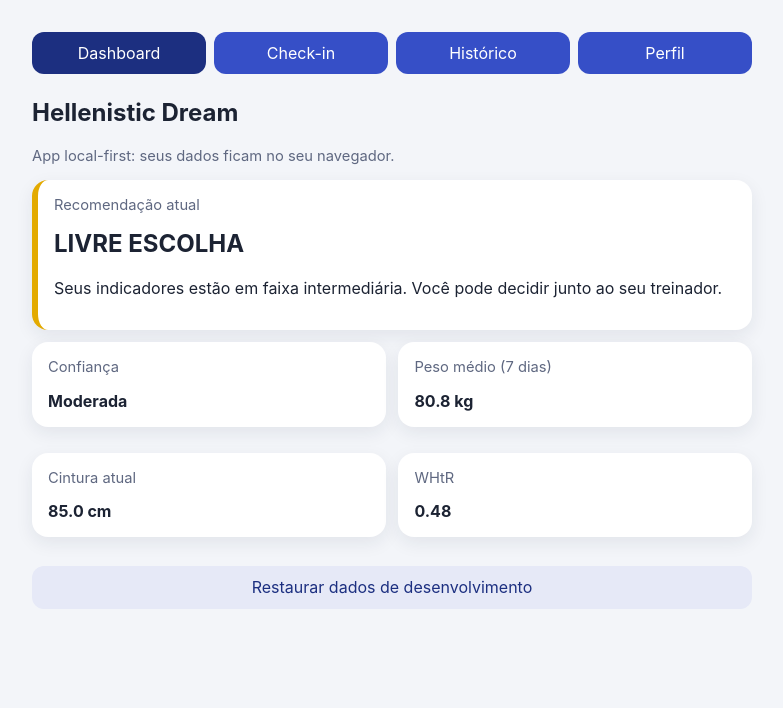
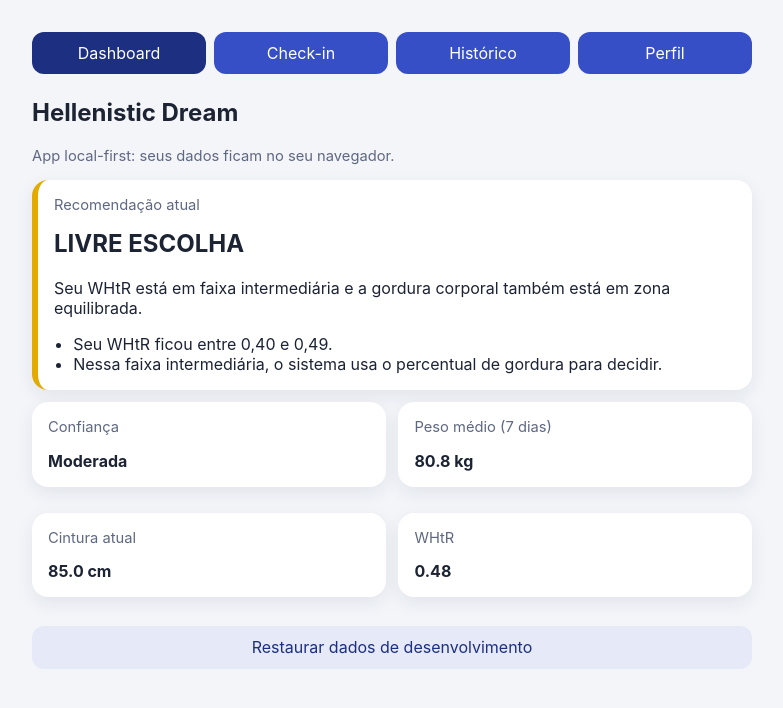
Before and after one commit to WesleySabino/hellenistic-dream, a React (Vite) app: page / in a window 1280 px wide. Shown: the top 708 px of the page, without its empty margins (248-1031 px from the left). Built offline with nearby package versions, Linux system fonts and the light colour scheme.

Commit message:
Implementa motor de decisão com regras documentadas e testes

```diff
--- a/package.json
+++ b/package.json
@@ -6,7 +6,8 @@
   "scripts": {
     "dev": "vite",
     "build": "tsc -b && vite build",
-    "preview": "vite preview"
+    "preview": "vite preview",
+    "test": "vitest run"
   },
   "dependencies": {
     "react": "^18.3.1",
@@ -17,6 +18,7 @@
     "@types/react-dom": "^18.3.5",
     "@vitejs/plugin-react": "^4.4.1",
     "typescript": "^5.9.3",
-    "vite": "^5.4.19"
+    "vite": "^5.4.19",
+    "vitest": "^3.2.4"
   }
 }
--- a/src/components/Dashboard.tsx
+++ b/src/components/Dashboard.tsx
@@ -6,7 +6,7 @@ interface DashboardProps {
 }
 
 export function Dashboard({ state }: DashboardProps) {
-  const { recommendation, reason, whtr, confidence, avgWeight7d } = getRecommendation(state);
+  const { recommendation, reason, explanation, whtr, confidence, avgWeight7d } = getRecommendation(state);
   const lastCheckIn = state.weeklyMeasurements[state.weeklyMeasurements.length - 1];
   const colorClass =
     recommendation === 'CUT' ? 'is-cut' : recommendation === 'BULK' ? 'is-bulk' : 'is-free';
@@ -20,6 +20,11 @@ export function Dashboard({ state }: DashboardProps) {
         <p className="label">Recomendação atual</p>
         <h2>{recommendation}</h2>
         <p>{reason}</p>
+        <ul>
+          {explanation.map((line) => (
+            <li key={line}>{line}</li>
+          ))}
+        </ul>
       </article>
 
       <div className="metrics-grid">
--- a/src/domain/decision.ts
+++ b/src/domain/decision.ts
@@ -1,10 +1,6 @@
 import type { CalculatedState, Confidence, DomainState, Recommendation, Sex, Trend } from './types';
 
-function average(values: number[]): number {
-  return values.reduce((sum, value) => sum + value, 0) / values.length;
-}
-
-function decideByBodyFat(sex: Sex, bodyFatPct: number): Recommendation {
+export function decideByBodyFat(sex: Sex, bodyFatPct: number): Recommendation {
   if (sex === 'male') {
     if (bodyFatPct >= 20) return 'CUT';
     if (bodyFatPct < 12) return 'BULK';
@@ -16,16 +12,35 @@ function decideByBodyFat(sex: Sex, bodyFatPct: number): Recommendation {
   return 'LIVRE ESCOLHA';
 }
 
-function confidenceForState(state: DomainState): Confidence {
-  const dailyCount = state.dailyWeights.length;
-  const weeklyCount = state.weeklyMeasurements.length;
+export function calculateWhtr(waistCm: number, heightCm: number): number {
+  return waistCm / heightCm;
+}
 
+export function calculateAverageWeight7d(weightsKg: number[]): number | null {
+  if (weightsKg.length === 0) return null;
+  const recent = weightsKg.slice(-7);
+  return recent.reduce((sum, value) => sum + value, 0) / recent.length;
+}
+
+export function getConfidenceLevel(dailyCount: number, weeklyCount: number): Confidence {
   if (dailyCount >= 28 && weeklyCount >= 4) return 'Alta';
   if (dailyCount >= 7 && weeklyCount >= 2) return 'Moderada';
   return 'Baixa';
 }
 
-function trendForNumbers(values: number[]): Trend | null {
+export function classifyRecommendation(params: {
+  whtr: number;
+  sex: Sex;
+  bodyFatPct?: number;
+}): Recommendation {
+  const { whtr, sex, bodyFatPct } = params;
+  if (whtr >= 0.5) return 'CUT';
+  if (whtr < 0.4) return 'BULK';
+  if (typeof bodyFatPct === 'number') return decideByBodyFat(sex, bodyFatPct);
+  return 'LIVRE ESCOLHA';
+}
+
+export function trendForNumbers(values: number[]): Trend | null {
   if (values.length < 2) return null;
   const diff = values[values.length - 1] - values[0];
   if (Math.abs(diff) < 0.2) return 'estavel';
@@ -34,12 +49,9 @@ function trendForNumbers(values: number[]): Trend | null {
 
 export function getRecommendation(state: DomainState): CalculatedState {
   const lastCheckIn = state.weeklyMeasurements[state.weeklyMeasurements.length - 1];
-  const avgWeight7d =
-    state.dailyWeights.length === 0
-      ? null
-      : average(state.dailyWeights.slice(-7).map((entry) => entry.weightKg));
+  const avgWeight7d = calculateAverageWeight7d(state.dailyWeights.map((entry) => entry.weightKg));
 
-  const confidence = confidenceForState(state);
+  const confidence = getConfidenceLevel(state.dailyWeights.length, state.weeklyMeasurements.length);
   const weightTrend = trendForNumbers(state.dailyWeights.slice(-7).map((entry) => entry.weightKg));
   const waistTrend = trendForNumbers(state.weeklyMeasurements.slice(-4).map((entry) => entry.waistCm));
 
@@ -48,6 +60,10 @@ export function getRecommendation(state: DomainState): CalculatedState {
       recommendation: 'LIVRE ESCOLHA',
       reason:
         'Ainda faltam registros para uma leitura mais confiável. Continue preenchendo seu peso diário e sua cintura semanal.',
+      explanation: [
+        'Sem perfil completo ou sem medição semanal de cintura ainda não existe leitura confiável.',
+        'A recomendação fica neutra até que você registre mais dados.'
+      ],
       whtr: null,
       confidence,
       avgWeight7d,
@@ -58,63 +74,58 @@ export function getRecommendation(state: DomainState): CalculatedState {
     };
   }
 
-  const whtr = lastCheckIn.waistCm / state.profile.heightCm;
+  const whtr = calculateWhtr(lastCheckIn.waistCm, state.profile.heightCm);
+  const recommendation = classifyRecommendation({
+    whtr,
+    sex: state.profile.sex,
+    bodyFatPct: lastCheckIn.bodyFatPct
+  });
 
-  if (whtr >= 0.5) {
-    return {
-      recommendation: 'CUT',
-      reason: 'Sua cintura está acima da zona considerada confortável em relação à sua altura.',
-      whtr,
-      confidence,
-      avgWeight7d,
-      latestWaistCm: lastCheckIn.waistCm,
-      latestBodyFatPct: lastCheckIn.bodyFatPct ?? null,
-      weightTrend,
-      waistTrend
-    };
-  }
+  const isIntermediate = whtr >= 0.4 && whtr < 0.5;
+  const usedBodyFat = isIntermediate && typeof lastCheckIn.bodyFatPct === 'number';
 
-  if (whtr < 0.4) {
-    return {
-      recommendation: 'BULK',
-      reason: 'Sua relação cintura/altura está em faixa baixa para priorizar ganho de massa.',
-      whtr,
-      confidence,
-      avgWeight7d,
-      latestWaistCm: lastCheckIn.waistCm,
-      latestBodyFatPct: lastCheckIn.bodyFatPct ?? null,
-      weightTrend,
-      waistTrend
-    };
-  }
+  let reason = '';
+  let explanation: string[] = [];
 
-  if (typeof lastCheckIn.bodyFatPct === 'number') {
-    const recommendation = decideByBodyFat(state.profile.sex, lastCheckIn.bodyFatPct);
-    return {
-      recommendation,
-      reason:
-        recommendation === 'LIVRE ESCOLHA'
-          ? 'Seus indicadores estão em faixa intermediária. Você pode decidir junto ao seu treinador.'
-          : 'A leitura de gordura corporal ajudou a definir a direção nesta faixa intermediária.',
-      whtr,
-      confidence,
-      avgWeight7d,
-      latestWaistCm: lastCheckIn.waistCm,
-      latestBodyFatPct: lastCheckIn.bodyFatPct,
-      weightTrend,
-      waistTrend
-    };
+  if (recommendation === 'CUT' && whtr >= 0.5) {
+    reason = 'Sua cintura está acima da zona considerada confortável em relação à sua altura.';
+    explanation = [
+      'A razão cintura/altura (WHtR) ficou em 0,50 ou mais.',
+      'Pela regra principal, nessa faixa a melhor direção é reduzir gordura antes de ganhar mais peso.'
+    ];
+  } else if (recommendation === 'BULK' && whtr < 0.4) {
+    reason = 'Sua relação cintura/altura está em faixa baixa para priorizar ganho de massa.';
+    explanation = [
+      'A razão cintura/altura (WHtR) ficou abaixo de 0,40.',
+      'Pela regra principal, nessa faixa aumentar massa é uma direção possível.'
+    ];
+  } else if (usedBodyFat) {
+    reason =
+      recommendation === 'LIVRE ESCOLHA'
+        ? 'Seu WHtR está em faixa intermediária e a gordura corporal também está em zona equilibrada.'
+        : 'Seu WHtR está em faixa intermediária e a gordura corporal definiu a direção atual.';
+    explanation = [
+      'Seu WHtR ficou entre 0,40 e 0,49.',
+      'Nessa faixa intermediária, o sistema usa o percentual de gordura para decidir.'
+    ];
+  } else {
+    reason =
+      'Seus indicadores estão em faixa intermediária e sem gordura corporal recente. A direção está livre para decidir com seu treinador.';
+    explanation = [
+      'Seu WHtR ficou entre 0,40 e 0,49.',
+      'Sem percentual de gordura recente, a classificação padrão é LIVRE ESCOLHA.'
+    ];
   }
 
   return {
-    recommendation: 'LIVRE ESCOLHA',
-    reason:
-      'Seus indicadores estão em faixa intermediária e sem gordura corporal recente. A direção está livre para decidir com seu treinador.',
+    recommendation,
+    reason,
+    explanation,
     whtr,
     confidence,
     avgWeight7d,
     latestWaistCm: lastCheckIn.waistCm,
-    latestBodyFatPct: null,
+    latestBodyFatPct: lastCheckIn.bodyFatPct ?? null,
     weightTrend,
     waistTrend
   };
--- a/src/domain/types.ts
+++ b/src/domain/types.ts
@@ -37,6 +37,7 @@ export interface DomainState {
 export interface CalculatedState {
   recommendation: Recommendation;
   reason: string;
+  explanation: string[];
   confidence: Confidence;
   whtr: number | null;
   avgWeight7d: number | null;
```
Also changed, not shown: 2 other files (tests, documents, lock files or other folders).
